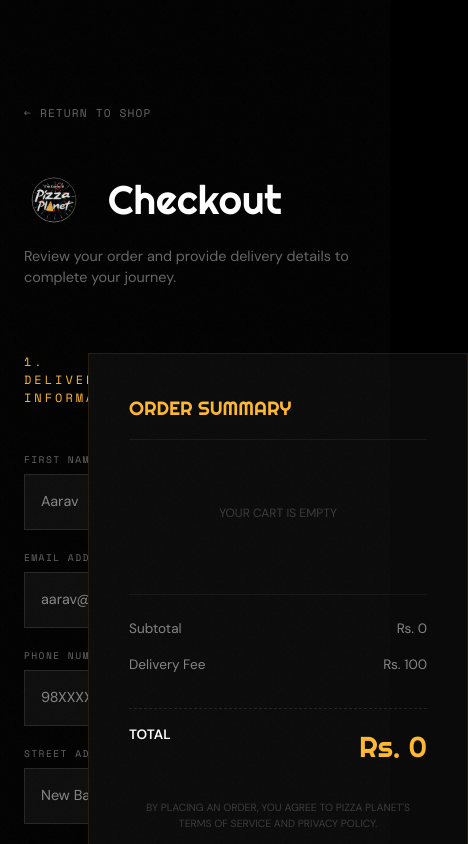
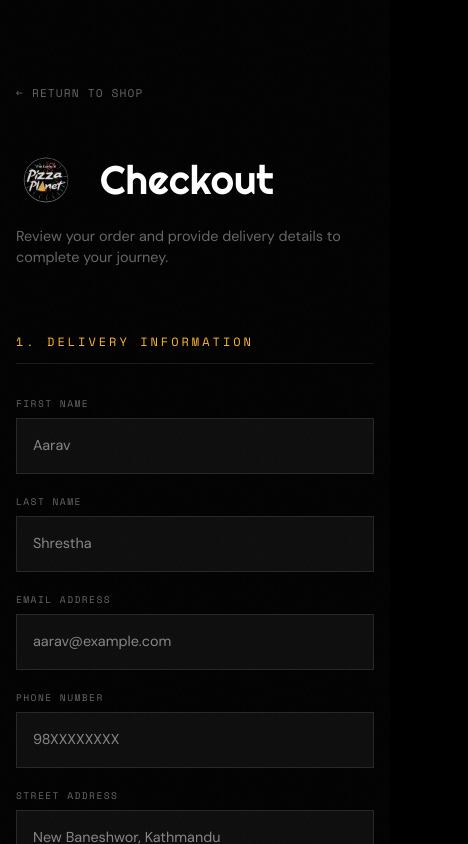
Before and after one commit to Saroj9823Dangol/pizza-planet-frontend, a Next.js app: page /checkout in a window 390 px wide. Shown: the top 844 px of the page, 468 px wide, since content can reach past the window. Built offline with nearby package versions, Linux system fonts and the light colour scheme.

Commit message:
fix: checkout page responsiveness.

```diff
--- a/app/checkout/page.tsx
+++ b/app/checkout/page.tsx
@@ -1,13 +1,21 @@
 "use client";
 import { useCartStore } from "@/lib/store";
-import { motion } from "framer-motion";
+import Image from "next/image";
 import Link from "next/link";
-import Image from "next/image";
 import { useRouter } from "next/navigation";
+import { useEffect, useState } from "react";
 
 export default function CheckoutPage() {
   const { items, total, clearCart } = useCartStore();
   const router = useRouter();
+  const [isMobile, setIsMobile] = useState(false);
+
+  useEffect(() => {
+    const check = () => setIsMobile(window.innerWidth < 1024);
+    check();
+    window.addEventListener("resize", check);
+    return () => window.removeEventListener("resize", check);
+  }, []);
 
   const handlePlaceOrder = () => {
     alert("Thank you! Your order has been placed successfully.");
@@ -21,7 +29,7 @@ export default function CheckoutPage() {
         minHeight: "100vh",
         background: "#000",
         color: "#fff",
-        padding: "100px 1.5rem 4rem",
+        padding: isMobile ? "80px 1rem 4rem" : "120px 1.5rem 8rem",
       }}
     >
       <div style={{ maxWidth: "1000px", margin: "0 auto" }}>
@@ -92,8 +100,8 @@ export default function CheckoutPage() {
         <div
           style={{
             display: "grid",
-            gridTemplateColumns: "minmax(0, 1fr) 380px",
-            gap: "4rem",
+            gridTemplateColumns: isMobile ? "1fr" : "minmax(0, 1fr) 380px",
+            gap: isMobile ? "3rem" : "4rem",
             alignItems: "start",
           }}
         >
@@ -107,7 +115,7 @@ export default function CheckoutPage() {
               <div
                 style={{
                   display: "grid",
-                  gridTemplateColumns: "1fr 1fr",
+                  gridTemplateColumns: isMobile ? "1fr" : "1fr 1fr",
                   gap: "1.25rem",
                 }}
               >
@@ -119,15 +127,30 @@ export default function CheckoutPage() {
                   <label style={labelStyle}>LAST NAME</label>
                   <input placeholder="Shrestha" style={inputStyle} />
                 </div>
-                <div style={{ ...inputWrapper, gridColumn: "span 2" }}>
+                <div
+                  style={{
+                    ...inputWrapper,
+                    gridColumn: isMobile ? "auto" : "span 2",
+                  }}
+                >
                   <label style={labelStyle}>EMAIL ADDRESS</label>
                   <input placeholder="aarav@example.com" style={inputStyle} />
                 </div>
-                <div style={{ ...inputWrapper, gridColumn: "span 2" }}>
+                <div
+                  style={{
+                    ...inputWrapper,
+                    gridColumn: isMobile ? "auto" : "span 2",
+                  }}
+                >
                   <label style={labelStyle}>PHONE NUMBER</label>
                   <input placeholder="98XXXXXXXX" style={inputStyle} />
                 </div>
-                <div style={{ ...inputWrapper, gridColumn: "span 2" }}>
+                <div
+                  style={{
+                    ...inputWrapper,
+                    gridColumn: isMobile ? "auto" : "span 2",
+                  }}
+                >
                   <label style={labelStyle}>STREET ADDRESS</label>
                   <input
                     placeholder="New Baneshwor, Kathmandu"
@@ -230,9 +253,9 @@ export default function CheckoutPage() {
           <aside
             style={{
               background: "#0a0a0a",
-              padding: "2.5rem",
+              padding: isMobile ? "1.5rem" : "2.5rem",
               border: "1px solid rgba(255,184,48,0.1)",
-              position: "sticky",
+              position: isMobile ? "static" : "sticky",
               top: "100px",
             }}
           >
--- a/components/CartSidebar.tsx
+++ b/components/CartSidebar.tsx
@@ -72,8 +72,9 @@ export default function CartSidebar() {
                     letterSpacing: "0.05em",
                   }}
                 >
-                  ORDERS
+                  YOUR CART
                 </h2>
+
                 <div
                   style={{
                     fontFamily: "Space Mono, monospace",
@@ -83,7 +84,7 @@ export default function CartSidebar() {
                     marginTop: "6px",
                   }}
                 >
-                  {items.length} PIZZAS PREPPED
+                  {items.length} {items.length === 1 ? "ITEM" : "ITEMS"} IN CART
                 </div>
               </div>
               <button onClick={toggleCart} style={closeButtonStyle}>
@@ -104,7 +105,8 @@ export default function CartSidebar() {
                   >
                     🥣
                   </div>
-                  <div>NO DOUGH IN THE TRAY</div>
+                  <div>YOUR CART IS EMPTY</div>
+
                   <button onClick={toggleCart} style={shopButtonStyle}>
                     VIEW MENU
                   </button>
@@ -137,7 +139,7 @@ export default function CartSidebar() {
                             color: "rgba(255,255,255,0.5)",
                           }}
                         >
-                          BASE: {item.price.toLocaleString()}
+                          PRICE: Rs. {item.price.toLocaleString()}
                         </div>
                       </div>
                       <div
@@ -214,8 +216,9 @@ export default function CartSidebar() {
                       letterSpacing: "0.3em",
                     }}
                   >
-                    CHECKSUM
+                    SUBTOTAL
                   </div>
+
                   <div
                     style={{
                       fontFamily: "Righteous, sans-serif",
@@ -228,8 +231,9 @@ export default function CartSidebar() {
                   </div>
                 </div>
                 <button onClick={handleCheckout} style={checkoutButtonStyle}>
-                  FINALIZE ORDER →
+                  CHECKOUT →
                 </button>
+
                 <div
                   style={{
                     textAlign: "center",
--- a/components/Hero.tsx
+++ b/components/Hero.tsx
@@ -129,8 +129,9 @@ export default function Hero() {
                 transition: "opacity 0.2s",
               }}
             >
-              CHEF&apos;S MENU
+              VIEW MENU
             </a>
+
             <a
               href="#order"
               style={{
@@ -146,7 +147,7 @@ export default function Hero() {
                 transition: "transform 0.2s",
               }}
             >
-              START BAKE →
+              ORDER NOW →
             </a>
           </div>
         </motion.div>
@@ -214,7 +215,8 @@ export default function Hero() {
 
 function MarqueeTicker() {
   const text =
-    " 🪵 WOOD FIRED · 🍅 SAN MARZANO · 🥖 48H FERMENTATION · 🌿 FRESH BASIL · 🧀 BUFFALO MOZZARELLA · 🔥 HAND TOSSED · 🤌 ARTISANAL CRAFT · ";
+    " 🪵 WOOD FIRED · 🍅 FRESH TOMATOES · 🥖 HANDMADE DOUGH · 🌿 FRESH BASIL · 🧀 BUFFALO MOZZARELLA · 🔥 HAND TOSSED · 🤌 FRESHLY BAKED · ";
+
   return (
     <div
       style={{
--- a/components/Menu.tsx
+++ b/components/Menu.tsx
@@ -6,12 +6,12 @@ import { menuItems, MenuCategory } from "@/lib/data";
 import { useCartStore } from "@/lib/store";
 
 const categories: { label: string; value: MenuCategory }[] = [
-  { label: "ALL BAKES", value: "All" },
-  { label: "CLASSIC DOUGH", value: "Classic" },
-  { label: "SIGNATURE PIZZAS", value: "Signature" },
-  { label: "VEGAN CRAFT", value: "Vegan" },
-  { label: "EXTRAS", value: "Sides" },
-  { label: "BREWS", value: "Drinks" },
+  { label: "ALL", value: "All" },
+  { label: "CLASSIC", value: "Classic" },
+  { label: "SIGNATURE", value: "Signature" },
+  { label: "VEGAN", value: "Vegan" },
+  { label: "SIDES", value: "Sides" },
+  { label: "DRINKS", value: "Drinks" },
 ];
 
 export default function Menu() {
@@ -44,9 +44,11 @@ export default function Menu() {
       >
         {/* Header - Huge & Aggressive */}
         <motion.div
-          initial={{ opacity: 0, y: 50 }}
-          animate={inView ? { opacity: 1, y: 0 } : {}}
-          style={{ padding: "10rem 0 6rem" }}
+          initial={{ opacity: 0, y: 30 }}
+          whileInView={{ opacity: 1, y: 0 }}
+          viewport={{ once: true, margin: "-50px" }}
+          transition={{ duration: 0.8, ease: [0.16, 1, 0.3, 1] }}
+          style={{ padding: "clamp(4rem, 10vw, 10rem) 0 4rem" }}
         >
           <h2 style={titleStyle}>
             OUR <br />
--- a/components/Navbar.tsx
+++ b/components/Navbar.tsx
@@ -6,9 +6,9 @@ import Image from "next/image";
 
 const allLinks = [
   { label: "HOME", href: "#hero" },
-  { label: "CHEF MENU", href: "#menu" },
-  { label: "THE CRAFT", href: "#about" },
-  { label: "ORDER BAKE", href: "#order" },
+  { label: "MENU", href: "#menu" },
+  { label: "OUR STORY", href: "#about" },
+  { label: "ORDER NOW", href: "#order" },
 ];
 
 export default function Navbar() {
--- a/components/Testimonials.tsx
+++ b/components/Testimonials.tsx
@@ -1,16 +1,11 @@
 "use client";
-import { useRef } from "react";
-import { motion, useInView } from "framer-motion";
+import { motion } from "framer-motion";
 import { testimonials } from "@/lib/data";
 
 export default function Testimonials() {
-  const ref = useRef(null);
-  const inView = useInView(ref, { once: true, amount: 0.1 });
-
   return (
     <section
       id="testimonials"
-      ref={ref}
       style={{
         background: "#0a0a0a",
         padding: "clamp(5rem, 15vw, 12rem) clamp(1rem, 5vw, 5rem)",
@@ -24,7 +19,8 @@ export default function Testimonials() {
         {/* Editorial Heading */}
         <motion.div
           initial={{ opacity: 0, scale: 0.95 }}
-          animate={inView ? { opacity: 1, scale: 1 } : {}}
+          whileInView={{ opacity: 1, scale: 1 }}
+          viewport={{ once: true, margin: "-100px" }}
           transition={{ duration: 0.8 }}
           style={{
             marginBottom: "clamp(5rem, 12vw, 10rem)",
@@ -73,7 +69,7 @@ export default function Testimonials() {
               key={i}
               initial={{ opacity: 0, y: 40 }}
               whileInView={{ opacity: 1, y: 0 }}
-              viewport={{ once: true }}
+              viewport={{ once: true, margin: "-50px" }}
               transition={{ duration: 0.8, delay: i * 0.15 }}
               style={{
                 ...cardStyle,
@@ -110,11 +106,7 @@ export default function Testimonials() {
                 }}
               >
                 <div style={nameStyle}>{t.name}</div>
-                <div style={locationStyle}>
-                  {t.location
-                    .replace("Sector", "Region")
-                    .replace("Planet", "City")}
-                </div>
+                <div style={locationStyle}>{t.location}</div>
               </div>
             </motion.div>
           ))}
```
Also changed, not shown: components/About.tsx (+9 -15 lines).
